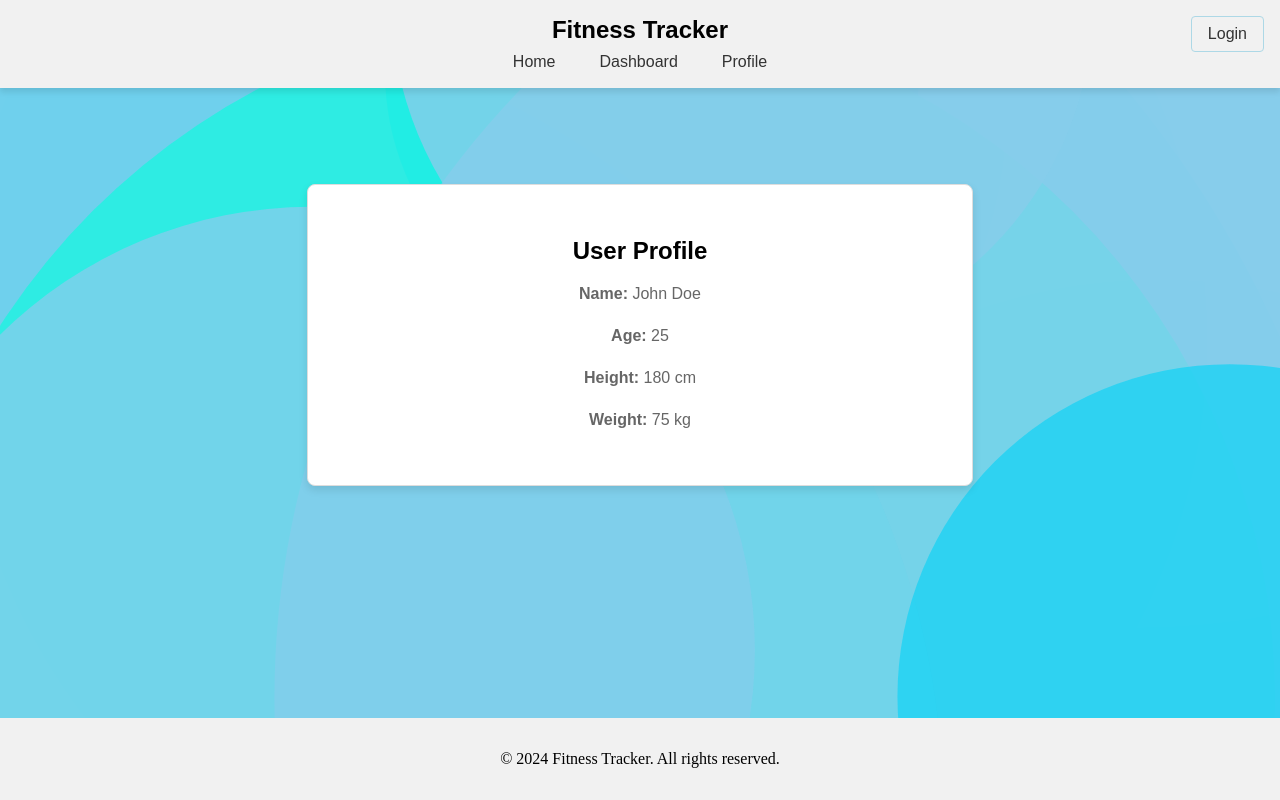
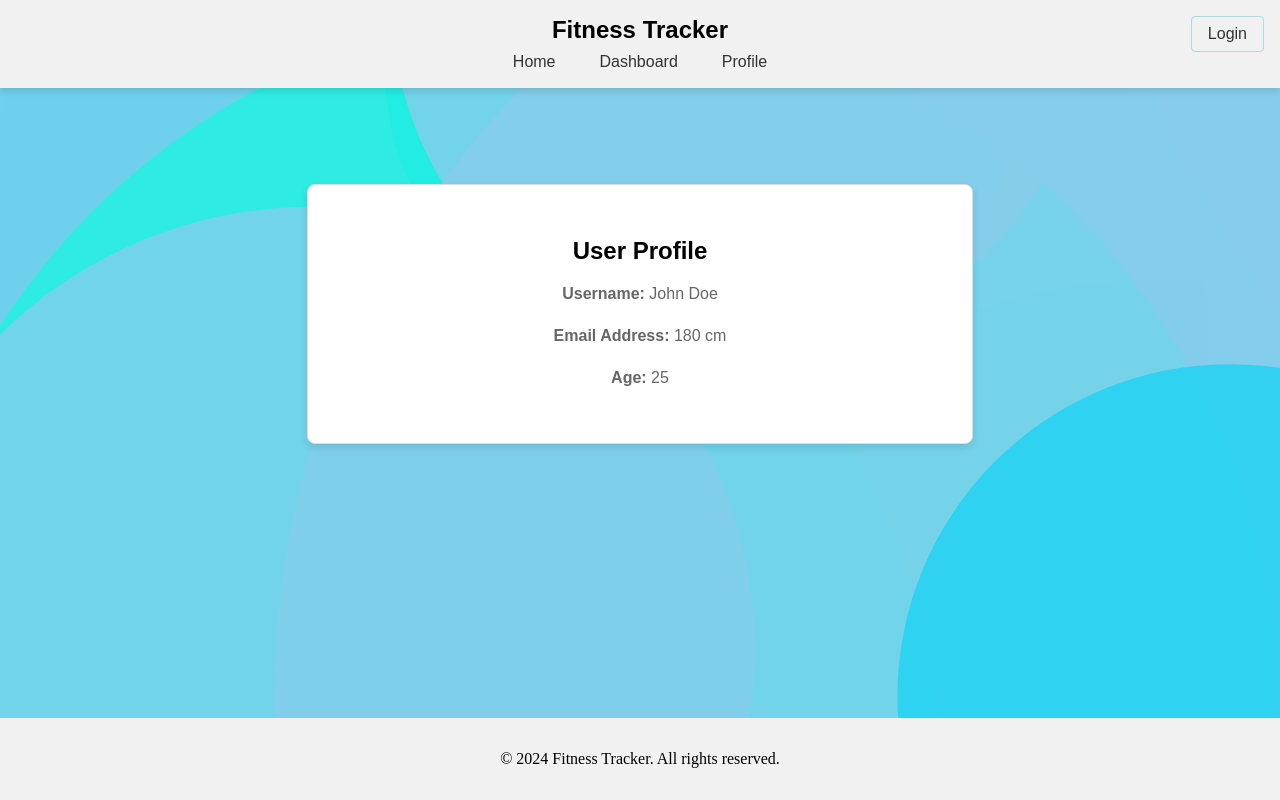
Before and after one commit to cs411-alawini/fa24-cs411-team066-teamQwerty, a React (Create React App) app in the folder fitness-project/: page /profile in a window 1280 px wide. Built offline with nearby package versions, Linux system fonts and the light colour scheme.

Commit message:
updated user and profile.

```diff
--- a/fitness-project/src/pages/Profile.js
+++ b/fitness-project/src/pages/Profile.js
@@ -5,19 +5,17 @@ import './Panel.css';
 function Profile() {
   // Replace with actual user data in a real app
   const user = {
-    name: 'John Doe',
+    Username: 'John Doe',
     age: 25,
-    height: '180 cm',
-    weight: '75 kg'
+    email: '180 cm',
   };
 
   return (
     <div className='panel'>
       <h2>User Profile</h2>
-      <p><strong>Name:</strong> {user.name}</p>
+      <p><strong>Username:</strong> {user.Username}</p>
+      <p><strong>Email Address:</strong> {user.email}</p>
       <p><strong>Age:</strong> {user.age}</p>
-      <p><strong>Height:</strong> {user.height}</p>
-      <p><strong>Weight:</strong> {user.weight}</p>
     </div>
   );
 }
--- a/fitness-project/src/pages/Register.js
+++ b/fitness-project/src/pages/Register.js
@@ -6,7 +6,7 @@ const Register = () => {
   const [email, setEmail] = useState('');
   const [password, setPassword] = useState('');
   const [username, setUsername] = useState('');
-  const [name, setName] = useState('');
+  const [age, setAge] = useState('');
   const [error, setError] = useState('');
   const [success, setSuccess] = useState('');
   const navigate = useNavigate();
@@ -18,7 +18,7 @@ const Register = () => {
       email,
       password,
       username,
-      name,
+      age,
     };
 
     fetch('http://127.0.0.1:5000/register', {
@@ -47,17 +47,6 @@ const Register = () => {
     <div className="auth-container">
       <h2>Register</h2>
       <form onSubmit={handleRegister}>
-        <div className="form-group">
-          <label htmlFor="nameInput">Full Name</label>
-          <input
-            id="nameInput"
-            type="text"
-            placeholder="Enter your full name"
-            value={name}
-            onChange={(e) => setName(e.target.value)}
-            required
-          />
-        </div>
         <div className="form-group">
           <label htmlFor="usernameInput">Username</label>
           <input
@@ -91,6 +80,18 @@ const Register = () => {
             required
           />
         </div>
+        <div className="form-group">
+          <label htmlFor="ageInput">Age</label>
+          <input
+            id="ageInput"
+            type="number"
+            placeholder="Enter your age"
+            value={age}
+            onChange={(e) => setAge(e.target.value)}
+            required
+            min="1"
+          />
+        </div>
         {error && <p className="error-message">{error}</p>}
         {success && <p className="success-message">{success}</p>}
         <button type="submit" className="auth-button">Register</button>
```
Also changed, not shown: 1 other file (tests, documents, lock files or other folders).
